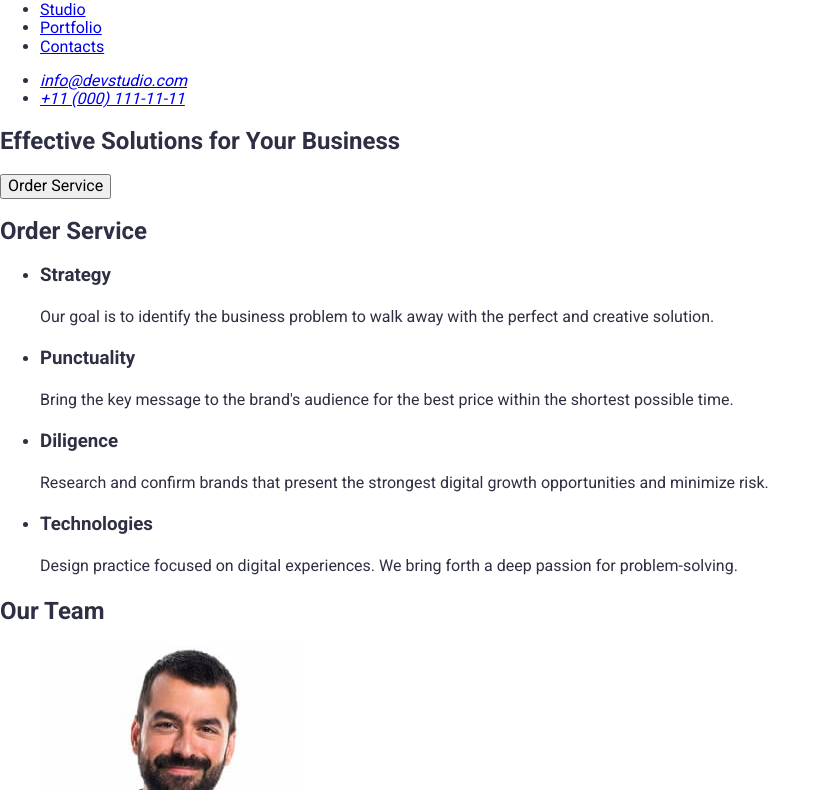
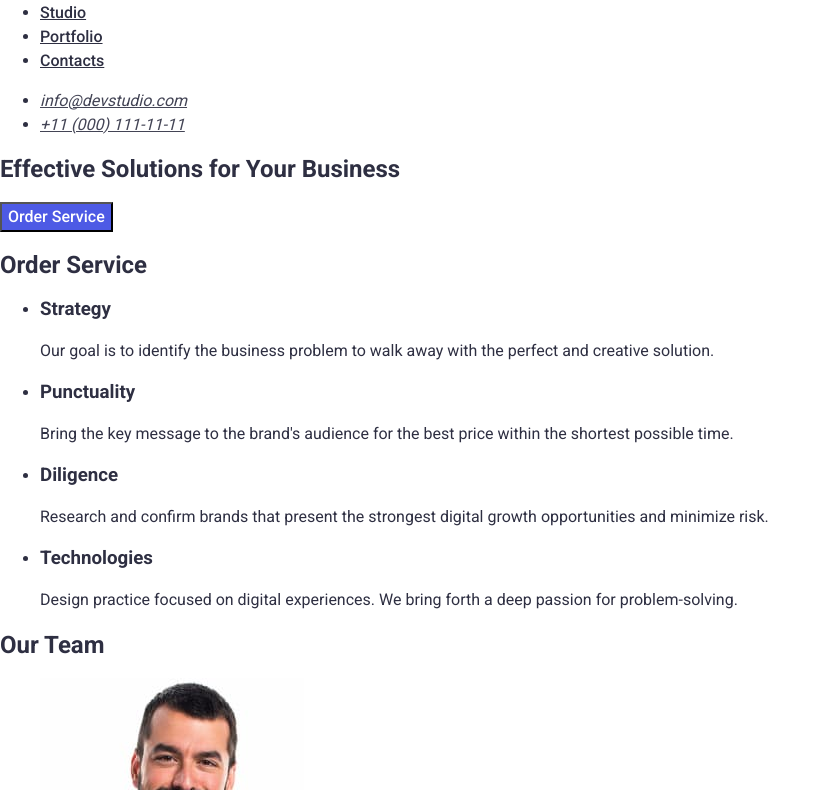
Before and after one commit to elena05-dev/goit-markup-hw-02, a plain HTML site: page index.html in a window 1280 px wide. Shown: the part 34-824 px from the top of the page, without its empty margins (0-831 px from the left). Drawn offline with nearby package versions, Linux system fonts and the light colour scheme.

Commit message:
add initial files

```diff
--- a/css/styles.css
+++ b/css/styles.css
@@ -59,8 +59,47 @@ body {
     font-weight: 700;
     line-height: 1.17;
     color: #2e2f42;
+    text-transform: uppercase;
 }
 
 .web {
     color: #4d5ae5;
 }
+
+.menu-nav a {
+    font-family: Roboto;
+    font-size: 16px;
+    font-weight: 500;
+    line-height: 1.5;
+    color: #2e2f42;
+}
+
+.address a {
+    font-family: Roboto;
+    font-size: 16px;
+    font-weight: 400;
+    line-height: 1.5;
+    color: #434455;
+}
+
+.address a:hover,
+.address a:focus {
+    color: #4d5ae5;
+}
+
+
+.order-service-button {
+    font-family: 'Roboto', sans-serif;
+    font-weight: 500;
+    font-size: 16px;
+    line-height: 1.5;
+    cursor: pointer;
+    color: #ffffff;
+    background-color: #4d5ae5;
+
+}
+
+.order-service-btn:hover,
+.order-service-btn:focus {
+    background-color: #2e2f42;
+}
--- a/index.html
+++ b/index.html
@@ -19,14 +19,14 @@
     <header>
         <nav>
             <a class="logo" href="./index.html"><span class="web">Web</span><span class="studio">Studio</span></a>
-            <ul>
+            <ul class="menu-nav">
                 <li><a href=" #studio">Studio</a></li>
                 <li><a href="#portfolio">Portfolio</a></li>
                 <li><a href="#contacts">Contacts</a></li>
             </ul>
         </nav>
         <address>
-            <ul>
+            <ul class="address">
                 <li>
                     <a href="mailto:info@devstudio.com">info@devstudio.com</a>
                 </li>
@@ -40,7 +40,7 @@
         <section>
             <h1 class="heder1">Effective Solutions for Your Business</h1>
 
-            <button type="button">Order Service</button>
+            <button class="order-service-button" type="button">Order Service</button>
         </section>
         <section>
             <h2 class="title">Order Service</h2>
```
